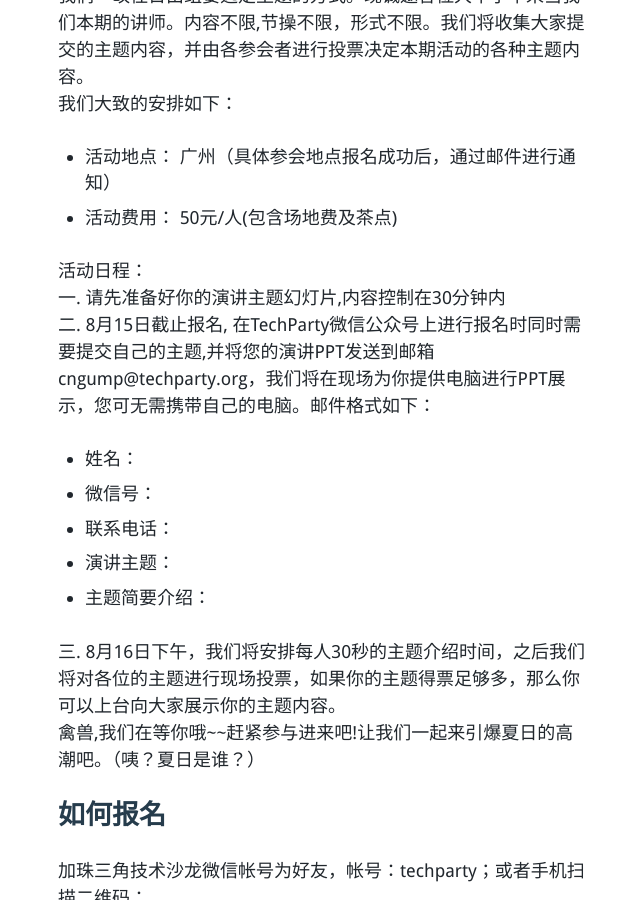
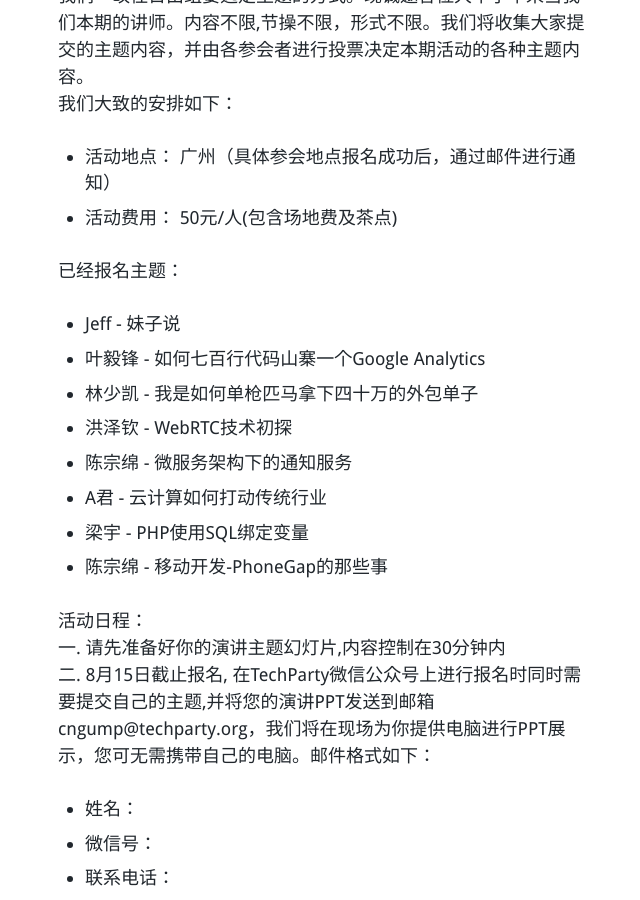
Before and after one commit to techparty-org/techparty-org.github.io, a Jekyll site: the page built from _posts/2014-08-07-techparty-small-salon.md, in a window 1280 px wide and 900 px high, scrolled down 763 px. Shown: the whole window, without its empty margins (316-956 px from the left). Built offline with Jekyll 4.4.1, drawn with Linux system fonts in a browser that asks for light colours; nearby versions of some CDN libraries; Markdown is read by kramdown in place of the engine named in the settings; comment, search, counter and statistics services are not loaded.

Commit message:
add topic

```diff
--- a/_posts/2014-08-07-techparty-small-salon.md
+++ b/_posts/2014-08-07-techparty-small-salon.md
@@ -26,6 +26,17 @@ author:
 * 活动地点： 广州（具体参会地点报名成功后，通过邮件进行通知）
 * 活动费用： 50元/人(包含场地费及茶点)
 
+已经报名主题：
+
+* Jeff - 妹子说
+* 叶毅锋 - 如何七百行代码山寨一个Google Analytics
+* 林少凯 - 我是如何单枪匹马拿下四十万的外包单子
+* 洪泽钦 - WebRTC技术初探
+* 陈宗绵 - 微服务架构下的通知服务
+* A君 - 云计算如何打动传统行业
+* 梁宇 - PHP使用SQL绑定变量
+* 陈宗绵 - 移动开发-PhoneGap的那些事
+
 活动日程：
 一. 请先准备好你的演讲主题幻灯片,内容控制在30分钟内
 二. 8月15日截止报名, 在TechParty微信公众号上进行报名时同时需要提交自己的主题,并将您的演讲PPT发送到邮箱 cngump@techparty.org，我们将在现场为你提供电脑进行PPT展示，您可无需携带自己的电脑。邮件格式如下：
```
